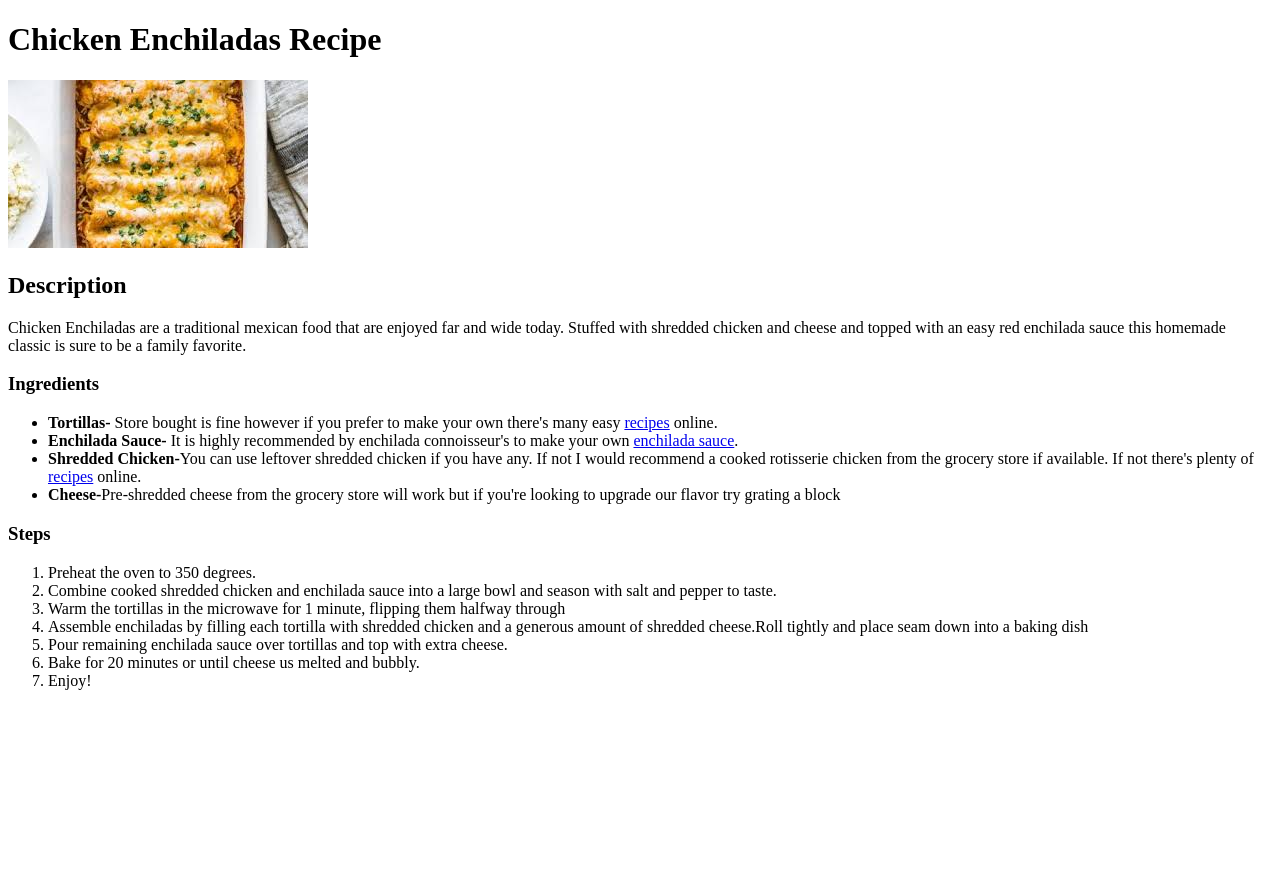
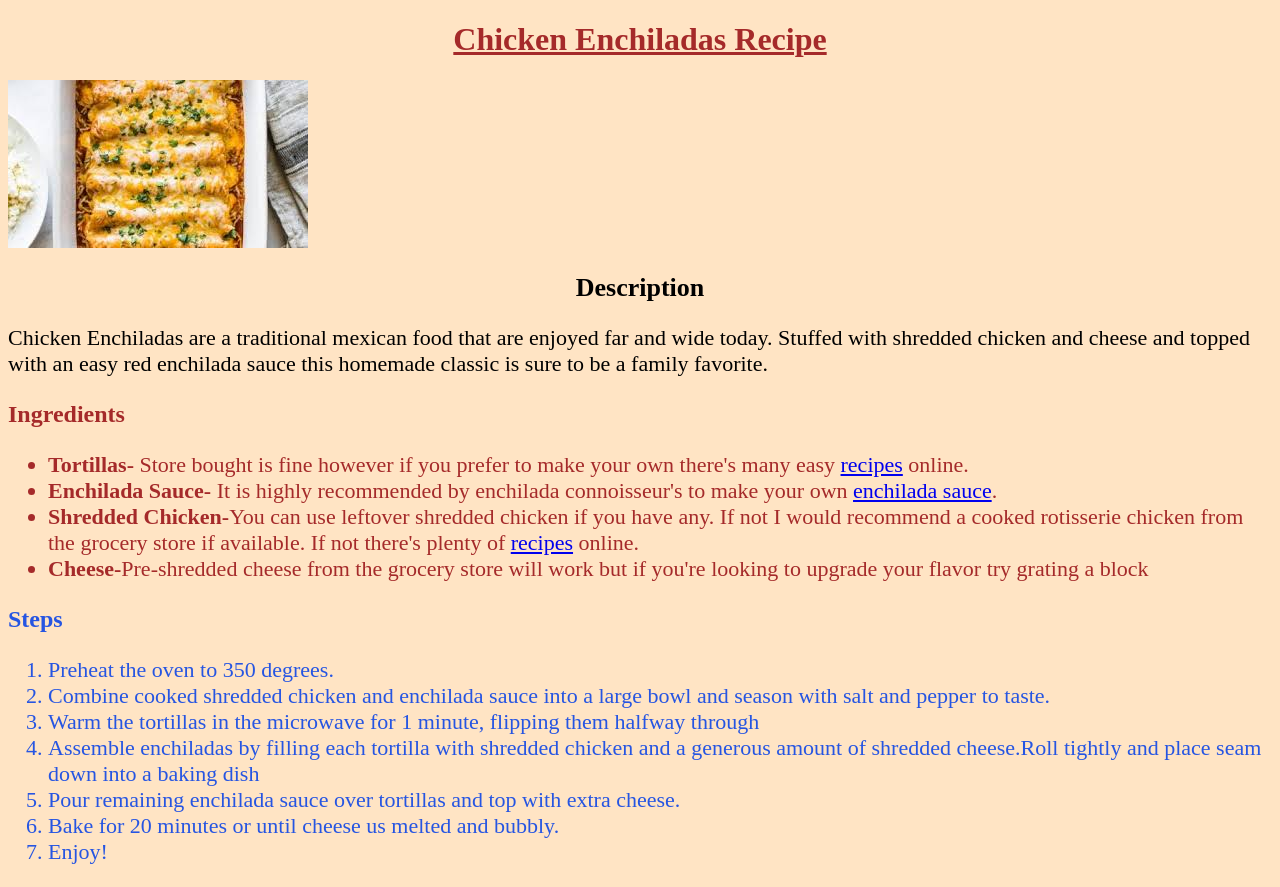
Before and after one commit to CodeCowboy96/odin-recipes, a plain HTML site: page recipes/enchiladas.html in a window 1280 px wide. Before the commit the page ends 800 px from the top, so only its background shows below. Drawn offline with Linux system fonts and the light colour scheme.

Commit message:
Add selectors to index and write stylesheet
practice css project for odin foundations course

```diff
--- a/recipes/enchiladas.html
+++ b/recipes/enchiladas.html
@@ -4,22 +4,24 @@
     <meta charset="UTF-8">
     <meta name="viewport" content="width=device-width, initial-scale=1.0">
     <title>Chicken Enchiladas Recipe</title>
+    <link rel="stylesheet" href="../styles.css">
+    <link rel="stylesheet" href="style.css">
 </head>
 <body>
     <h1> Chicken Enchiladas Recipe</h1>
     <img src="../images/enchis.jpg" alt="a white oven dish full of cheesy enchiladas stacked in a row">
     <h2> Description</h2>
-    Chicken Enchiladas are a traditional mexican food that are enjoyed far and wide today. Stuffed with shredded chicken and cheese and topped with
-    an easy red enchilada sauce this homemade classic is sure to be a family favorite.
-    <h3>Ingredients</h3>
-        <ul>
+    <p class="para">Chicken Enchiladas are a traditional mexican food that are enjoyed far and wide today. Stuffed with shredded chicken and cheese and topped with
+    an easy red enchilada sauce this homemade classic is sure to be a family favorite.</p>
+    <h3 class="ingr">Ingredients</h3>
+        <ul class="ulist">
             <li><strong>Tortillas-</strong> Store bought is fine however if you prefer to make your own there's many easy <a href="https://www.justataste.com/30-minute-homemade-flour-tortillas-recipe/" target="_blank" ref="noopener noreferrer">recipes</a> online.</li>
             <li><strong>Enchilada Sauce-</strong> It is highly recommended by enchilada connoisseur's to make your own <a href="https://www.isabeleats.com/easy-enchilada-sauce/" target="_blank" ref="noopener noreferrer">enchilada sauce</a>.</li>
             <li><strong>Shredded Chicken-</strong>You can use leftover shredded chicken if you have any. If not I would recommend a cooked rotisserie chicken from the grocery store if available. If not there's plenty of <a href="https://www.isabeleats.com/easy-shredded-chicken-recipe/" target="_blank" ref="noopener noreferrer">recipes</a> online.</li>
-            <li><strong>Cheese-</strong>Pre-shredded cheese from the grocery store will work but if you're looking to upgrade our flavor try grating a block</li>
+            <li><strong>Cheese-</strong>Pre-shredded cheese from the grocery store will work but if you're looking to upgrade your flavor try grating a block</li>
         </ul>
-    <h3>Steps</h3>
-        <ol>
+    <h3 class="steps">Steps</h3>
+        <ol class="olist">
             <li>Preheat the oven to 350 degrees.</li>
             <li>Combine cooked shredded chicken and enchilada sauce into a large bowl and season with salt and pepper to taste.</li>
             <li>Warm the tortillas in the microwave for 1 minute, flipping them halfway through</li>
--- /dev/null
+++ b/recipes/style.css
@@ -0,0 +1,25 @@
+h2 {
+    font-size: 26px;
+    text-align: center;
+}
+h3 {
+    font-size: 24px;
+}
+.para {
+    font-size: 22px;
+}
+
+.steps,
+.olist {
+    color: rgb(38, 85, 226);
+}
+
+.olist,
+.ulist {
+    font-size: 22px;
+}
+
+.ingr,
+.ulist {
+    color: brown;
+}
--- /dev/null
+++ b/styles.css
@@ -0,0 +1,16 @@
+body {
+    background-color: bisque;
+}
+
+h1 {
+    color: brown;
+    font-weight: bolder;
+    font-family: 'Times New Roman', Times, serif;
+    text-align: center;
+    text-decoration: underline;
+}
+
+.topic {
+    text-align: center;
+    font-size: large;
+}
```
Also changed, not shown: index.html (+2 -1 lines), recipes/burger.html (+8 -6 lines), recipes/spaghetti.html (+8 -6 lines).
